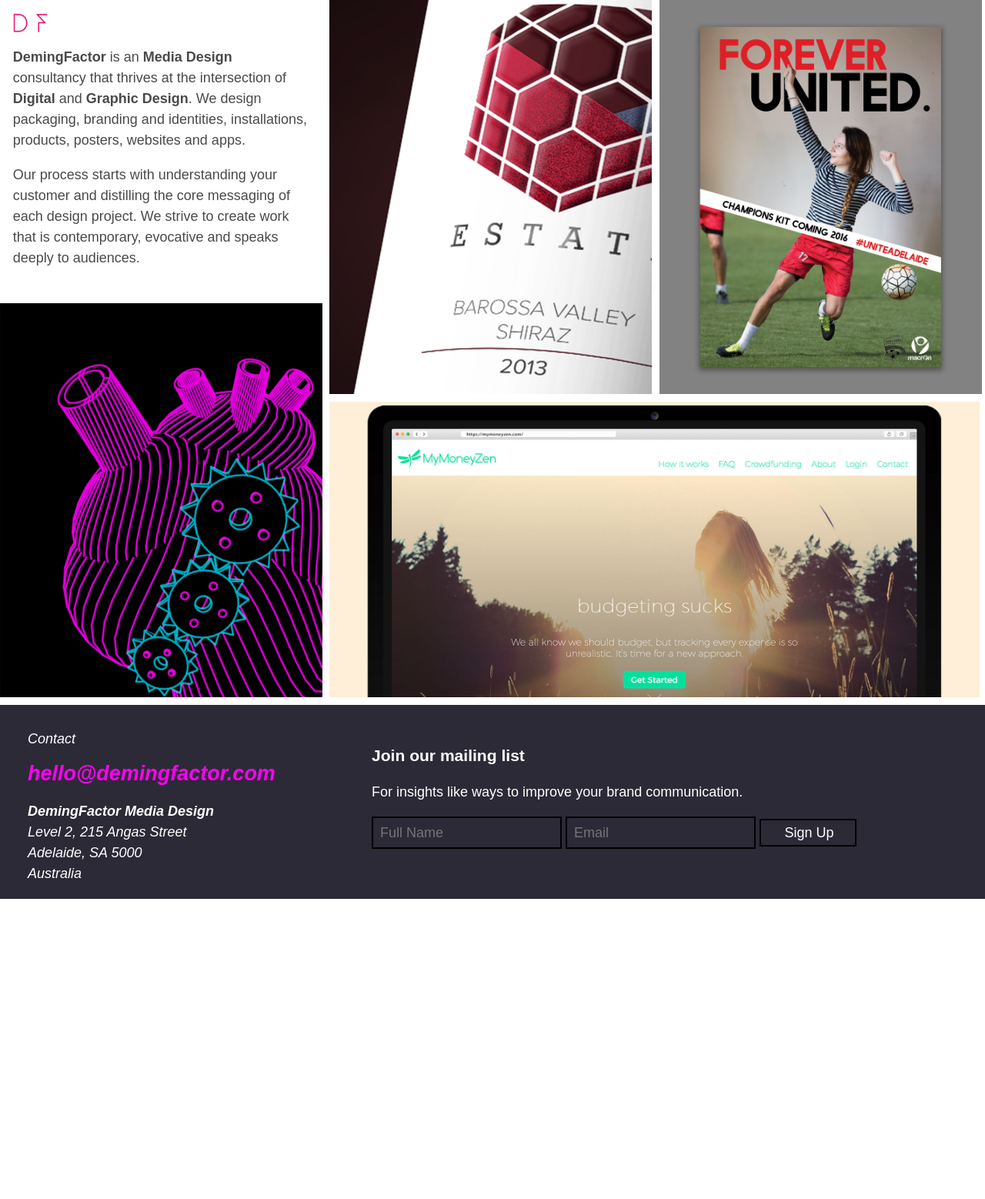
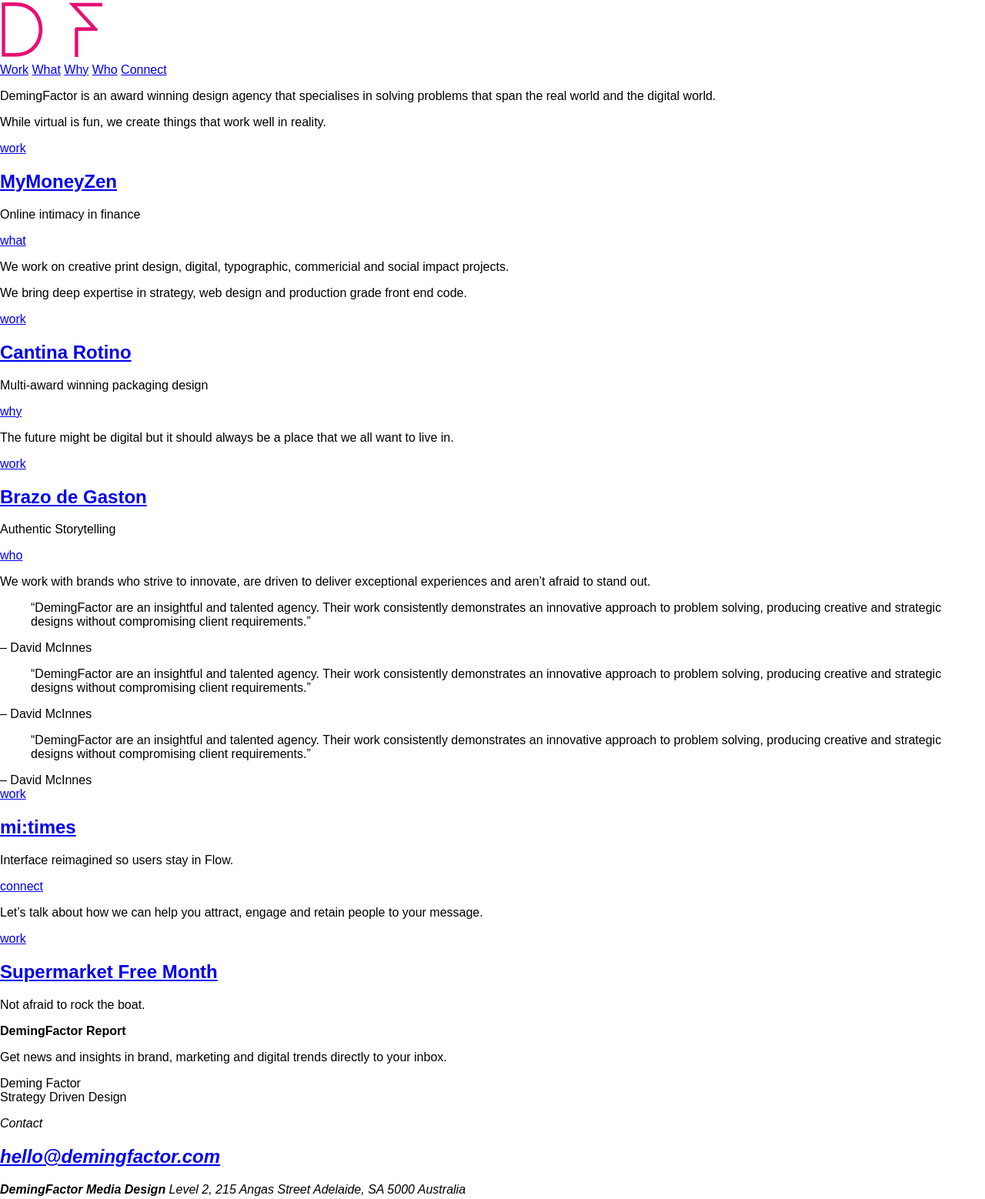
Before and after one commit to evolve2k/demingfactor.com, a plain HTML site: page index.html in a window 1280 px wide. Shown: the top 1558 px of the page at 77% size. Before the commit the page ends 1168 px from the top, so only its background shows below. Drawn offline with Linux system fonts and the light colour scheme; a web font is replaced by a local one.

Commit message:
clean slate home page with copy

```diff
--- a/index.html
+++ b/index.html
@@ -5,8 +5,7 @@
     <meta charset="utf-8">
     <meta name="viewport" content="width=device-width">
     <link rel="stylesheet" href="stylesheets/normalize.css" media="screen" title="no title" charset="utf-8">
-    <link rel="stylesheet" href="stylesheets/main.css" media="screen" title="no title" charset="utf-8">
-    <link rel="stylesheet" href="https://cdnjs.cloudflare.com/ajax/libs/font-awesome/4.7.0/css/font-awesome.min.css">
+    <!-- <link rel="stylesheet" href="stylesheets/main.css" media="screen" title="no title" charset="utf-8"> -->
     <link rel="stylesheet" href="https://fonts.googleapis.com/css?family=Muli:300,400,700">
     <link rel="apple-touch-icon" sizes="180x180" href="./assets/images/favicons/apple-touch-icon.png">
     <link rel="icon" type="image/png" sizes="32x32" href="./assets/images/favicons/favicon-32x32.png">
@@ -31,81 +30,129 @@
   </head>
 
   <body>
-    <div class="grid">
-      <div class="box one">
-        <span class="page-header"><img id="df-icon" src="images/df-icon.png" alt="DemingFactor"/>
+    <header>
+      <a href="#"><img src="images/df-icon.png" alt="DemingFactor"/></a>
+      <nav>
+        <a href="#">Work</a>
+        <a href="#">What</a>
+        <a href="#">Why</a>
+        <a href="#">Who</a>
+        <a href="#">Connect</a>
+      </nav>
+    </header>
+    <main>
+      <section>
+        <p>DemingFactor is an award winning design agency that specialises in solving problems that span the real world and the digital world.
+        </p>
+        <p>While virtual is fun, we create things that work well in reality.</p>
+      </section>
+      <section>
+        <a href="#">work</a>
+        <a href="#">
+          <h2>MyMoneyZen</h2>
+        </a>
+        <p>Online intimacy in finance</p>
+      </section>
+      <section>
+        <a href="#">what</a>
+        <p>We work on creative print design, digital, typographic, commericial and social impact projects.</p>
+        <p>We bring deep expertise in strategy, web design and production grade front end code.</p>
+      </section>
+      <section>
+        <a href="#">work</a>
+        <a href="#">
+          <h2>Cantina Rotino</h2>
+        </a>
+        <p>Multi-award winning packaging design</p>
+      </section>
+      <section>
+        <a href="#">why</a>
+        <p>The future might be digital but it should always be a place that we all want to live in.</p>
+      </section>
+      <section>
+        <a href="#">work</a>
+        <a href="#">
+          <h2>Brazo de Gaston</h2>
+        </a>
+        <p>Authentic Storytelling</p>
+      </section>
+      <section>
+        <a href="#">who</a>
+        <p>We work with brands who strive to innovate, are driven to deliver exceptional experiences and aren’t afraid to stand out.</p>
+        <div class="">
+          <span>
+            <blockquote cite="http://">
+              “DemingFactor are an insightful and talented agency. Their work consistently demonstrates an innovative approach to problem solving, producing creative and strategic designs without compromising client requirements.”
+            </blockquote> – David McInnes
           </span>
-        <div class="about-card">
-          <p><strong>DemingFactor</strong> is an <strong>Media Design</strong> consultancy that thrives at the intersection of <strong>Digital</strong> and <strong>Graphic Design</strong>. We design packaging, branding and identities, installations, products,
-            posters, websites and apps.</p>
-          <p>Our process starts with understanding your customer and distilling the core messaging of each design project. We strive to create work that is contemporary, evocative and speaks deeply to audiences.</p>
+          <span>
+            <blockquote cite="http://">
+              “DemingFactor are an insightful and talented agency. Their work consistently demonstrates an innovative approach to problem solving, producing creative and strategic designs without compromising client requirements.”
+            </blockquote> – David McInnes
+          </span>
+          <span>
+            <blockquote cite="http://">
+              “DemingFactor are an insightful and talented agency. Their work consistently demonstrates an innovative approach to problem solving, producing creative and strategic designs without compromising client requirements.”
+            </blockquote> – David McInnes
+          </span>
         </div>
-      </div>
-      <a href="case-studies/wine-packaging-design-eldridge.html" id="img-one" class="box two">
-        <div class="overlay">
-          <h4>Elderidge Wines</h4>
-          <h5>Graphic Design, Branding</h5>
-        </div>
+      </section>
+      <section>
+        <a href="#">work</a>
+        <a href="#">
+          <h2>mi:times</h2>
         </a>
-      <a href="case-studies/adelaide-united-campaign.html" id=img-two class="box two">
-        <div class="overlay">
-          <h4>Adelaide United</h4>
-          <h5>Graphic Design, Campaign Strategy</h5>
-        </div>
+        <p>Interface reimagined so users stay in Flow.</p>
+      </section>
+      <section>
+        <a href="#">connect</a>
+        <p>Let’s talk about how we can help you attract, engage and retain people to your message.</p>
+      </section>
+      <section>
+        <a href="#">work</a>
+        <a href="#">
+          <h2>Supermarket Free Month</h2>
         </a>
-      <a href="case-studies/space-between-one-and-zero-exhibition.html" id=img-three class="box two">
-        <div class="overlay">
-          <h4>The Space Between The One &amp; Zero</h4>
-          <h5>Graphic Design, Motion Graphics</h5>
-        </div>
+        <p>Not afraid to rock the boat.</p>
+      </section>
+      <section>
+        <p>
+          <strong>DemingFactor Report</strong>
+        </p>
+        <p>Get news and insights in brand, marketing and digital trends directly to your inbox.</p>
+      </section>
+    </main>
+    <footer>
+      <p>Deming Factor
+        <br>Strategy Driven Design</p>
+      <section class="">
+        <address class="">
+               <div class="">
+                 <p>Contact</p>
+                 <a href="mailto:hello@demingfactor.com">
+                   <h2>hello@demingfactor.com</h2>
                  </a>
-      <div id=img-four class="box three">
-        <div class="overlay">
-          <h4>MyMoneyZen</h4>
-          <h5>Web Design, App Development</h5>
-        </div>
-      </div>
-      <div class="box four">
-        <div class="about-card-two">
-          <p><strong>DemingFactor</strong> is an <strong>Media Design</strong> consultancy that thrives at the intersection of <strong>Digital</strong> and <strong>Graphic Design</strong>. We design packaging, branding and identities, installations, products,
-            posters, websites and apps.</p>
-          <p>Our process starts with understanding your customer and distilling the core messaging of each design project. We strive to create work that is contemporary, evocative and speaks deeply to audiences.</p>
-        </div>
-      </div>
-    </div>
-  </body>
-  <footer class="grid">
-    <section class="box">
-      <address class="address">
-         <div class="social text-center">
-           <p>Contact</p>
-           <a href="mailto:hello@demingfactor.com"><h2 class=" mt0 df-pink">hello@demingfactor.com</h2></a>
                </div>
                <strong>DemingFactor Media Design</strong>
-         <span>Level 2, 215 Angas Street</span>
-         <span>Adelaide, SA 5000</span>
-         <span>Australia</span>
+               <per>Level 2, 215 Angas Street
+               Adelaide, SA 5000
+               Australia</pre>
              </address>
       </section>
-    <section class="box double">
-
+      <section class="">
         <form action="https://www.getdrip.com/forms/13314262/submissions" method="post" data-drip-embedded-form="13314262">
-
           <h3 data-drip-attribute="headline">Join our mailing list</h3>
-        <p data-drip-attribute="description">For insights like ways to improve your brand communication.</p>
-
+          <p data-drip-attribute="description">
+            For insights like ways to improve your brand communication.
+          </p>
           <div>
             <input type="name" id="drip-name" name="fields[name]" value="" placeholder="Full Name" />
-
             <input type="email" id="drip-email" name="fields[email]" value="" placeholder="Email" />
             <input type="submit" value="Sign Up" data-drip-attribute="sign-up-button" />
-        </div>
-        <div>
           </div>
         </form>
       </section>
     </footer>
-  <script src="javascripts/masonry.pkgd.min.js"></script>
-  <script src="javascripts/main.js"></script>
+  </body>
 
 </html>
```
Lines whose indentation alone changed are shown as unchanged.
